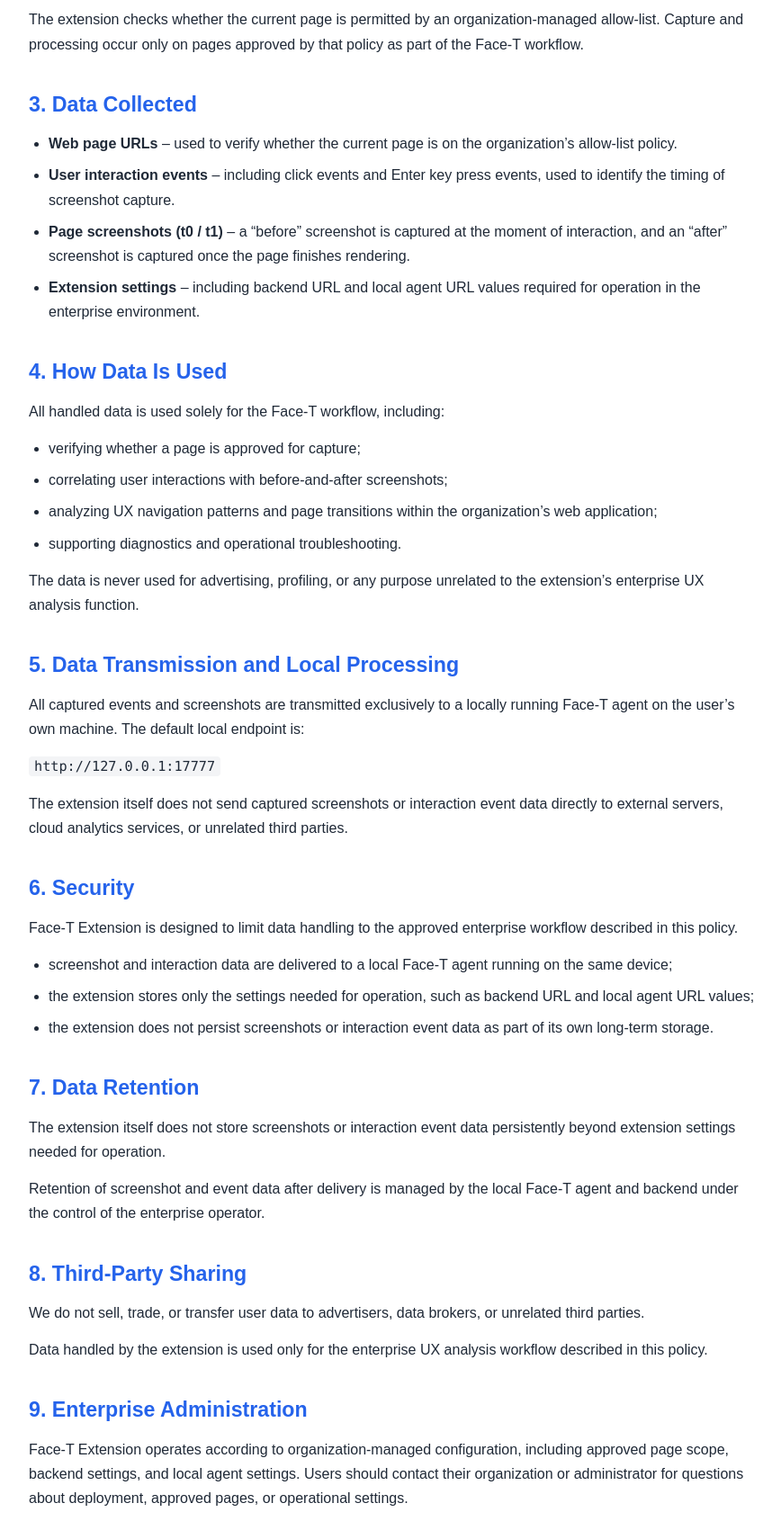
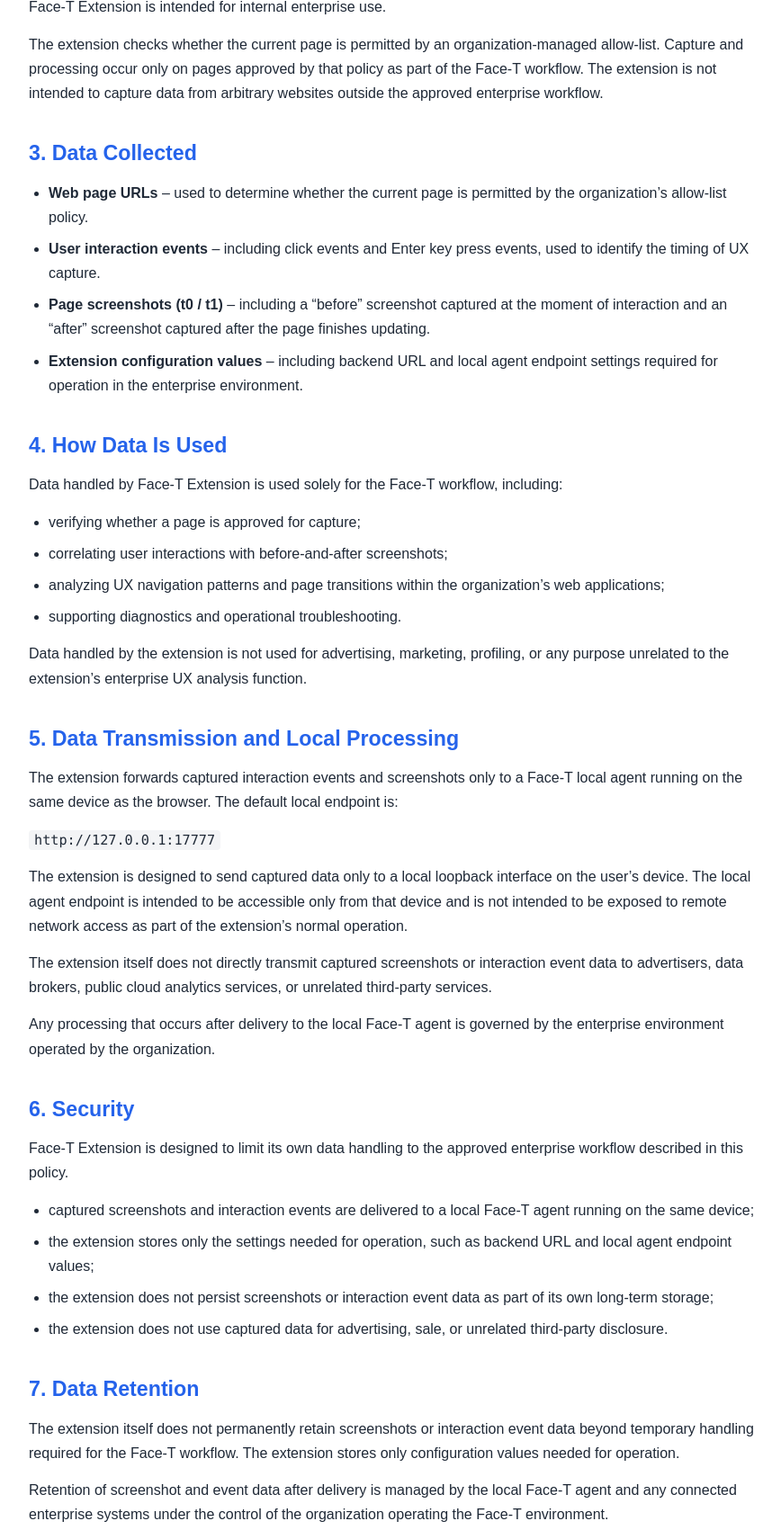
Before and after one commit to weedsdev1/facet-be, a plain HTML site: page index.html in a window 1280 px wide. Shown: the part 495-2196 px from the top of the page at 90% size, without its empty margins (202-1070 px from the left). Drawn offline with Linux system fonts and the light colour scheme.

Commit message:
Update index.html

```diff
--- a/index.html
+++ b/index.html
@@ -106,8 +106,9 @@
       support UX analysis.
     </p>
     <p>
-      This policy explains what data the extension handles, how it is used,
-      where it is sent, and how it is retained.
+      This Privacy Policy explains what data the extension handles, how that
+      data is used, where it is sent, how long it is retained, and how the
+      extension limits its own handling of captured data.
     </p>
 
     <h2>2. Scope and Approved Pages</h2>
@@ -118,96 +119,116 @@
       The extension checks whether the current page is permitted by an
       organization-managed allow-list. Capture and processing occur only on
       pages approved by that policy as part of the Face-T workflow.
+      The extension is not intended to capture data from arbitrary websites
+      outside the approved enterprise workflow.
     </p>
 
     <h2>3. Data Collected</h2>
     <ul>
       <li>
-        <strong>Web page URLs</strong> – used to verify whether the current
-        page is on the organization’s allow-list policy.
+        <strong>Web page URLs</strong> – used to determine whether the current
+        page is permitted by the organization’s allow-list policy.
       </li>
       <li>
         <strong>User interaction events</strong> – including click events and
-        Enter key press events, used to identify the timing of screenshot
-        capture.
+        Enter key press events, used to identify the timing of UX capture.
       </li>
       <li>
-        <strong>Page screenshots (t0 / t1)</strong> – a “before” screenshot is
-        captured at the moment of interaction, and an “after” screenshot is
-        captured once the page finishes rendering.
+        <strong>Page screenshots (t0 / t1)</strong> – including a “before”
+        screenshot captured at the moment of interaction and an “after”
+        screenshot captured after the page finishes updating.
       </li>
       <li>
-        <strong>Extension settings</strong> – including backend URL and local
-        agent URL values required for operation in the enterprise environment.
+        <strong>Extension configuration values</strong> – including backend URL
+        and local agent endpoint settings required for operation in the
+        enterprise environment.
       </li>
     </ul>
 
     <h2>4. How Data Is Used</h2>
     <p>
-      All handled data is used solely for the Face-T workflow, including:
+      Data handled by Face-T Extension is used solely for the Face-T workflow,
+      including:
     </p>
     <ul>
       <li>verifying whether a page is approved for capture;</li>
       <li>correlating user interactions with before-and-after screenshots;</li>
       <li>
         analyzing UX navigation patterns and page transitions within the
-        organization’s web application;
+        organization’s web applications;
       </li>
       <li>supporting diagnostics and operational troubleshooting.</li>
     </ul>
     <p>
-      The data is never used for advertising, profiling, or any purpose
-      unrelated to the extension’s enterprise UX analysis function.
+      Data handled by the extension is not used for advertising, marketing,
+      profiling, or any purpose unrelated to the extension’s enterprise UX
+      analysis function.
     </p>
 
     <h2>5. Data Transmission and Local Processing</h2>
     <p>
-      All captured events and screenshots are transmitted exclusively to a
-      locally running Face-T agent on the user’s own machine.
+      The extension forwards captured interaction events and screenshots only to
+      a Face-T local agent running on the same device as the browser.
       The default local endpoint is:
     </p>
     <p><code>http://127.0.0.1:17777</code></p>
     <p>
-      The extension itself does not send captured screenshots or interaction
-      event data directly to external servers, cloud analytics services, or
-      unrelated third parties.
+      The extension is designed to send captured data only to a local loopback
+      interface on the user’s device. The local agent endpoint is intended to
+      be accessible only from that device and is not intended to be exposed to
+      remote network access as part of the extension’s normal operation.
+    </p>
+    <p>
+      The extension itself does not directly transmit captured screenshots or
+      interaction event data to advertisers, data brokers, public cloud
+      analytics services, or unrelated third-party services.
+    </p>
+    <p>
+      Any processing that occurs after delivery to the local Face-T agent is
+      governed by the enterprise environment operated by the organization.
     </p>
 
     <h2>6. Security</h2>
     <p>
-      Face-T Extension is designed to limit data handling to the approved
-      enterprise workflow described in this policy.
+      Face-T Extension is designed to limit its own data handling to the
+      approved enterprise workflow described in this policy.
     </p>
     <ul>
       <li>
-        screenshot and interaction data are delivered to a local Face-T agent
-        running on the same device;
+        captured screenshots and interaction events are delivered to a local
+        Face-T agent running on the same device;
       </li>
       <li>
         the extension stores only the settings needed for operation, such as
-        backend URL and local agent URL values;
+        backend URL and local agent endpoint values;
       </li>
       <li>
         the extension does not persist screenshots or interaction event data as
-        part of its own long-term storage.
+        part of its own long-term storage;
+      </li>
+      <li>
+        the extension does not use captured data for advertising, sale, or
+        unrelated third-party disclosure.
       </li>
     </ul>
 
     <h2>7. Data Retention</h2>
     <p>
-      The extension itself does not store screenshots or interaction event data
-      persistently beyond extension settings needed for operation.
+      The extension itself does not permanently retain screenshots or
+      interaction event data beyond temporary handling required for the Face-T
+      workflow. The extension stores only configuration values needed for
+      operation.
     </p>
     <p>
       Retention of screenshot and event data after delivery is managed by the
-      local Face-T agent and backend under the control of the enterprise
-      operator.
+      local Face-T agent and any connected enterprise systems under the control
+      of the organization operating the Face-T environment.
     </p>
 
     <h2>8. Third-Party Sharing</h2>
     <p>
-      We do not sell, trade, or transfer user data to advertisers, data
-      brokers, or unrelated third parties.
+      We do not sell, trade, or transfer data handled by the extension to
+      advertisers, data brokers, or unrelated third parties.
     </p>
     <p>
       Data handled by the extension is used only for the enterprise UX analysis
@@ -217,14 +238,14 @@
     <h2>9. Enterprise Administration</h2>
     <p>
       Face-T Extension operates according to organization-managed configuration,
-      including approved page scope, backend settings, and local agent settings.
-      Users should contact their organization or administrator for questions
-      about deployment, approved pages, or operational settings.
+      including approved page scope, backend settings, and local agent
+      settings. Users should contact their organization or administrator for
+      questions about deployment, approved pages, or operational settings.
     </p>
 
     <h2>10. Contact</h2>
     <p>
-      For questions regarding this privacy policy, please contact:
+      For questions regarding this Privacy Policy, please contact:
     </p>
     <p class="contact">weeds.dev1@gmail.com</p>
 
```
